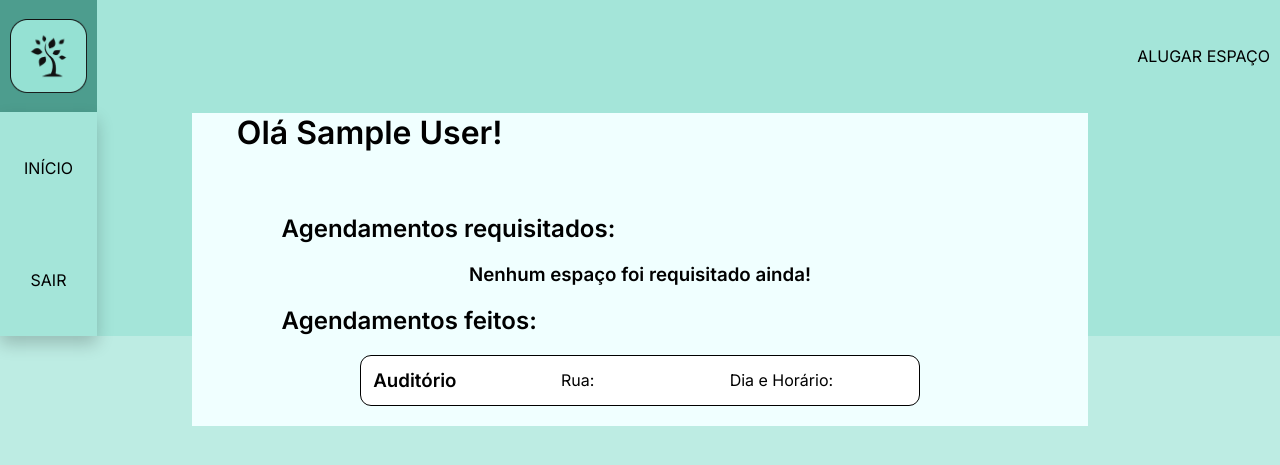
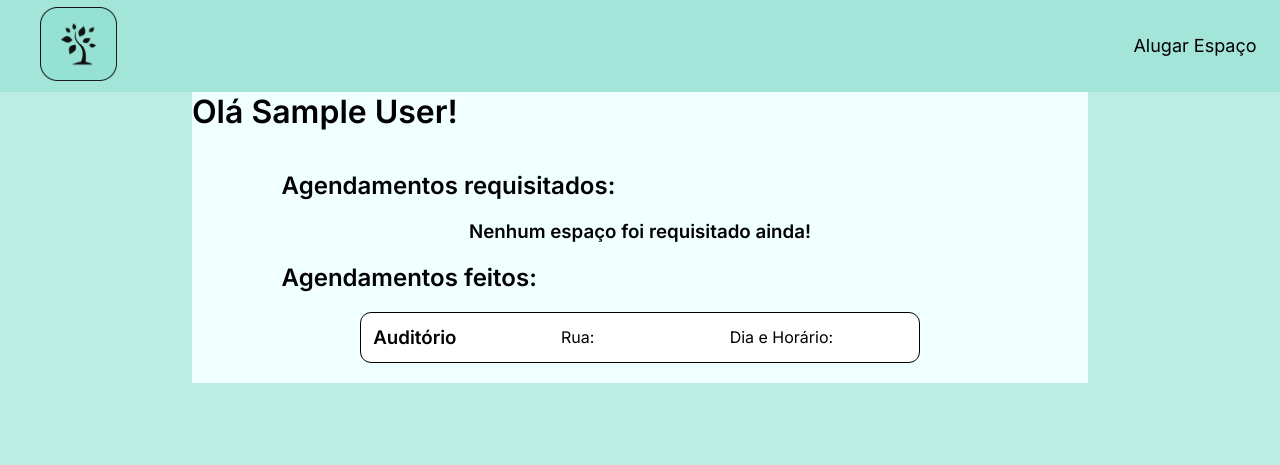
Before and after one commit to Luuh03/natureza-viva, a PHP site: page /pages/homepage_user.php in a window 1280 px wide. Shown: the top 465 px of the page. Run offline with PHP 8.4, Linux system fonts and the light colour scheme; the visitor is signed in with stand-in values (Sample User, id 1); data that the repository does not hold is empty.

Commit message:
Refatoração estrutura e estilização menu

```diff
--- a/pages/homepage_user.php
+++ b/pages/homepage_user.php
@@ -14,10 +14,9 @@ session_start();
 </head>
 
 <body>
-    <header>
     <nav>
-            <ul id="menu">
-                <li><a><img src="../images/natureza_logo.png" alt="logo"></a>
+        <ul class="menu">
+            <li><img src="../images/natureza_logo.png" alt="logo">
                 <ul>
                     <li><a href="./homepage_user.php">Início</a></li>
                     <li><a href="../scripts/logoff.php">Sair</a></li>
@@ -26,7 +25,6 @@ session_start();
             <li><a href="./rent_space.php">Alugar Espaço</a></li>
         </ul>
     </nav>
-    </header>
 
     <main>
         <h1>Olá
--- a/styles/style.css
+++ b/styles/style.css
@@ -1,3 +1,11 @@
+:root {
+    --principal: #A4E5D9;
+    --secundaria:black;
+    --ativa: #4d9d8e;
+    --botao: #FFD449;
+    --botaoativo: #F9A620;
+}
+
 body,
 html {
     margin: 0px;
--- a/styles/style_homepage_user.css
+++ b/styles/style_homepage_user.css
@@ -1,103 +1,84 @@
-:root {
-    --principal: #A4E5D9;
-    --secundaria:black;
-    --ativa: #4d9d8e;
-    --botao: #FFD449;
-    --botaoativo: #F9A620;
-}
-
-header {
-    width: 100%;
-    height: 92px;
-    background-color: var(--principal);
-    top: 0;
-    left: 0;
-    align-items: center;
-}
-
-nav {
-    width: 100%;
-    background-color: var(--principal);
-}
-
-ul {
+ul, li {
+    list-style: none;
     padding: 0px;
-    width: 100%;
-    display: flex;
-    justify-content:space-between;
-    list-style: none;
     margin: 0px;
 }
 
-ul li{
+.menu {
+    display: flex;
+    justify-content: space-between;
     align-items: center;
+
+    background-color: var(--principal);
+    font-size: 18px;
 }
 
-nav ul li a {
+.menu li a {
+    width: 170px;
+    height: 92px;
+
+    text-align: center;
+    line-height: 92px;
+
+    color: var(--secundaria);
     background-color: var(--principal);
-    color: black;
-    padding: 10px;
-    display: flex;
     text-decoration: none;
-    transition: background .3s;
-    text-transform: uppercase;
-    height: 92px;
-    justify-content: center;
-    align-items: center;
+    display: block;
+
+    transition: 0.3s all;
 }
 
-#menu li a:hover {
+.menu li ul {
+    position: absolute;
+    display: none;
+    box-shadow: 0px 8px 12px 0px rgba(0,0,0,0.2);
+}
+
+.menu li ul a {
+    width: 150px;
+    height: 60px;
+    line-height: 60px;
+}
+
+.menu li a:hover {
     background-color:var(--ativa);
     color: var(--cor-principal);
 }
 
-/* Estilo para o conteúdo do dropdown */
-#menu li ul {
-    display: none;
-    background-color: #f9f9f9;
-    padding: 0;
-    margin: 0;
-    box-shadow: 0px 8px 16px 0px rgba(0,0,0,0.2);
-    z-index: 1;
-  }
-  #menu li ul li {
+.menu li:hover ul, .menu li.over ul {
     display: block;
-  }
-  #menu li:hover ul {
-    display: block;
-  }
-
+}
 
 .active {
-    background-color:var(--ativa);
+    background-color: var(--ativa);
     color: white;
 }
 
-li a img{
-    flex-basis: auto;
+li img {
     width: 77px;
     height: 74px;
+    margin: 5px 40px;
 }
 
 body {
     background-color: #BDECE3;
 }
 
-main{
+main {
     background-color: #F0FFFF;
     margin: auto;
     width: 70%;
 }
 
 main h1 {
-    margin-left: 5%;
+    margin: 0px;
 }
 
 main h2 {
     margin-left: 10%;
 }
 
-.box{
+.box {
     margin: 0 auto;
     background-color: white;
     width: 60%;
@@ -107,7 +88,7 @@ main h2 {
     padding: 10px;
 }
 
-table{
+table {
     width: 100%;
 }
 
@@ -122,21 +103,23 @@ h3 {
     padding: 0px;
 }
 
-.box2{
+.box2 {
     width: 100%;
     height: 30px;
     text-align: right;
 }
+
 #botao1 {
     float: left;
     text-align: right;
 }
+
 #confirmar {
     background-color: #6DD6C2;
     border-radius: 8px;
     padding: 2px 22px;
     align-items: right;
-    color:  #333;
+    color: #333;
     font-weight: 600;
     border: 0px;
     transition: all 0.2s;
@@ -157,7 +140,7 @@ h3 {
     border-radius: 8px;
     padding: 2px 22px;
     align-items: right;
-    color:  #333;
+    color: #333;
     font-weight: 600;
     border: 0px;
     transition: all 0.2s;
```
Lines whose indentation alone changed are shown as unchanged.
